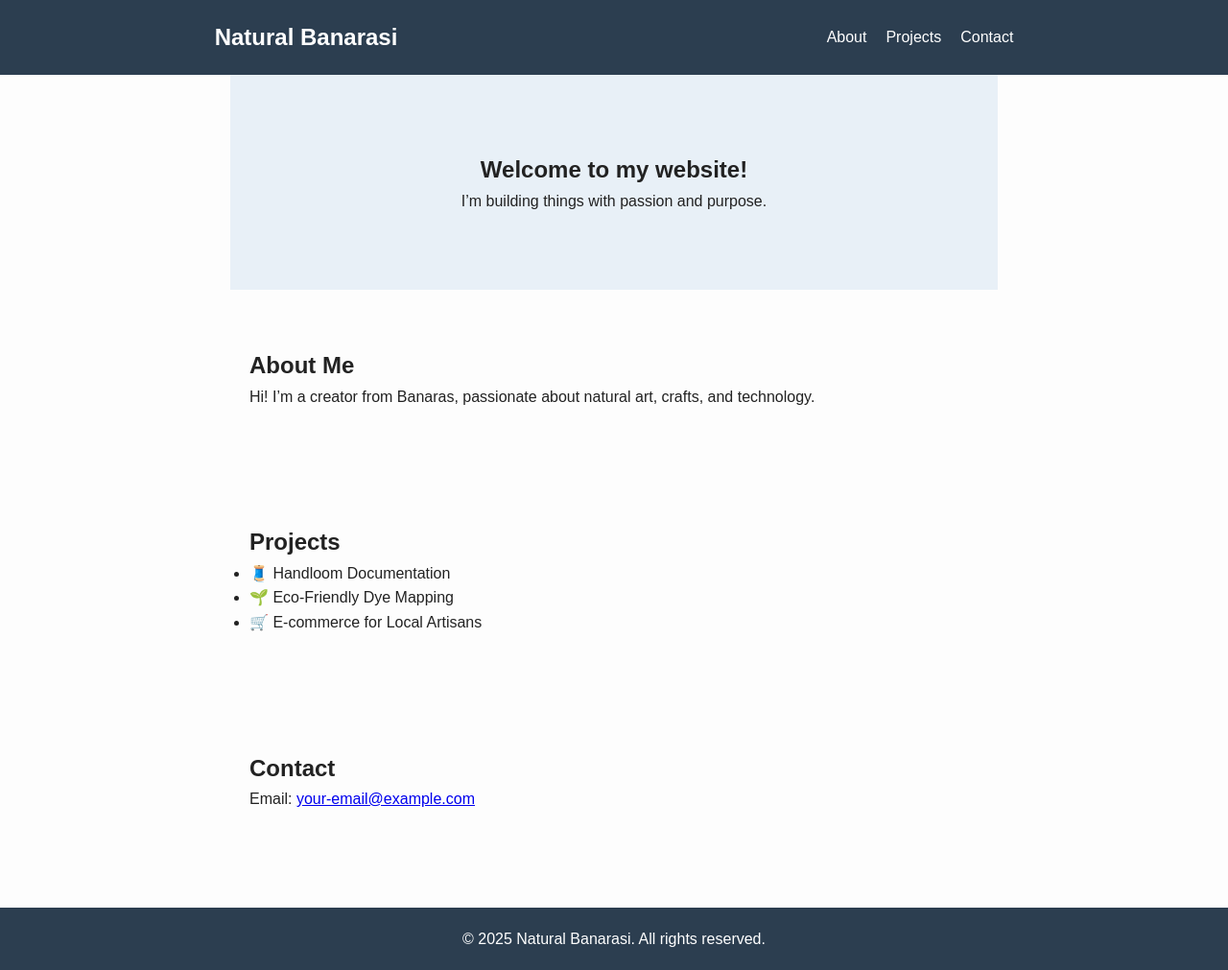
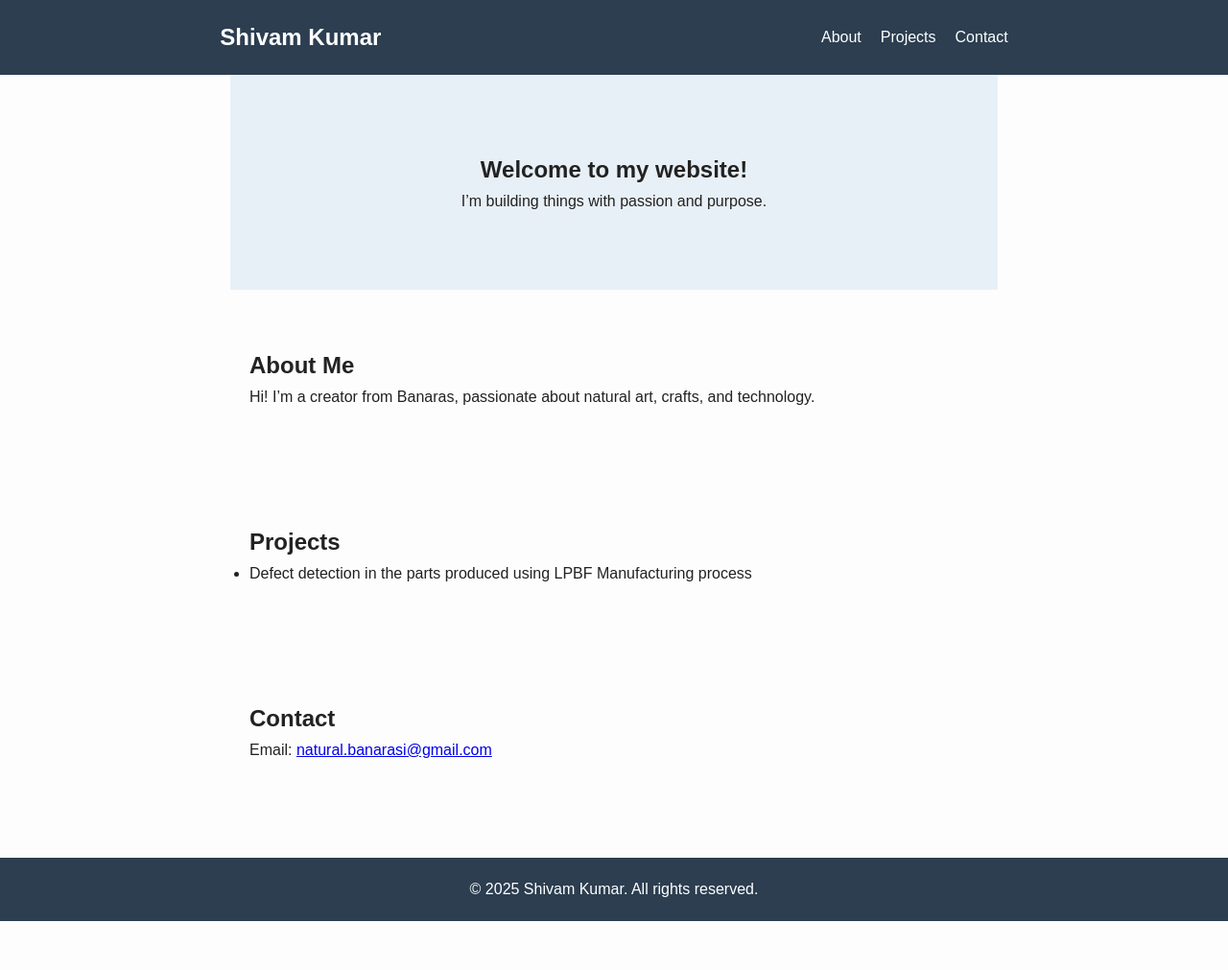
Before and after one commit to naturalbanarasi/naturalbanarasi.github.io, a plain HTML site: page index.html in a window 1280 px wide. Shown: the whole page at 96% size. After the commit the page ends 960 px from the top, so only its background shows below. Drawn offline with Linux system fonts and the light colour scheme.

Commit message:
Update index.html

```diff
--- a/index.html
+++ b/index.html
@@ -3,13 +3,13 @@
 <head>
   <meta charset="UTF-8" />
   <meta name="viewport" content="width=device-width, initial-scale=1.0" />
-  <title>Natural Banarasi</title>
+  <title>Shivam Kumar</title>
   <link rel="stylesheet" href="style.css" />
 </head>
 <body>
   <header>
     <nav>
-      <h1>Natural Banarasi</h1>
+      <h1>Shivam Kumar</h1>
       <ul>
         <li><a href="#about">About</a></li>
         <li><a href="#projects">Projects</a></li>
@@ -31,19 +31,19 @@
   <section id="projects">
     <h2>Projects</h2>
     <ul>
-      <li>🧵 Handloom Documentation</li>
-      <li>🌱 Eco-Friendly Dye Mapping</li>
-      <li>🛒 E-commerce for Local Artisans</li>
+      <li>Defect detection in the parts produced using LPBF Manufacturing process </li>
+<!--       <li>🌱 Eco-Friendly Dy</li>
+      <li>🛒 E-commerce for Local Artisans</li> -->
     </ul>
   </section>
 
   <section id="contact">
     <h2>Contact</h2>
-    <p>Email: <a href="mailto:your-email@example.com">your-email@example.com</a></p>
+    <p>Email: <a href="mailto:natural.banarasi@gmail.com">natural.banarasi@gmail.com</a></p>
   </section>
 
   <footer>
-    <p>© 2025 Natural Banarasi. All rights reserved.</p>
+    <p>© 2025 Shivam Kumar. All rights reserved.</p>
   </footer>
 
   <script src="script.js"></script>
```
